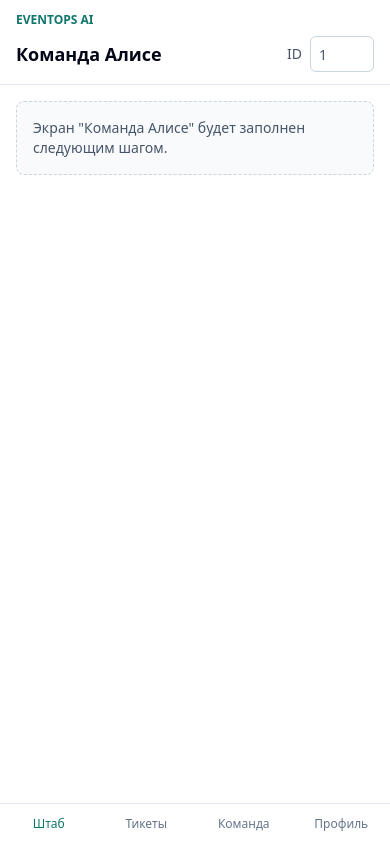
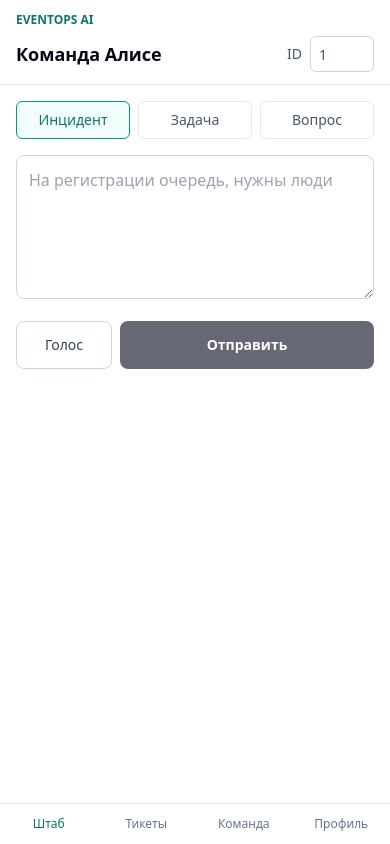
Before and after one commit to rjazhenka1/Alice-AI-Hack, a React (Vite) app in the folder eventops/frontend/: page / in a window 390 px wide. Built offline with nearby package versions, Linux system fonts and the light colour scheme.

Commit message:
add mobile command screen

```diff
--- a/eventops/frontend/src/App.jsx
+++ b/eventops/frontend/src/App.jsx
@@ -1,4 +1,5 @@
 import { useState } from "react";
+import CommandBar from "./components/CommandBar.jsx";
 import { useAppStore } from "./store/useAppStore.js";
 
 const tabs = [
@@ -17,6 +18,7 @@ const titles = {
 
 export default function App() {
   const [activeTab, setActiveTab] = useState("command");
+  const [lastCommand, setLastCommand] = useState(null);
   const eventId = useAppStore((state) => state.eventId);
   const setEventId = useAppStore((state) => state.setEventId);
 
@@ -43,11 +45,32 @@ export default function App() {
         </header>
 
         <main className="flex-1 px-4 py-4">
-          <section className="rounded-lg border border-dashed border-slate-300 bg-slate-50 p-4">
-            <p className="text-sm text-slate-600">
-              Экран "{titles[activeTab]}" будет заполнен следующим шагом.
-            </p>
-          </section>
+          {activeTab === "command" ? (
+            <div className="space-y-4">
+              <CommandBar onSubmit={setLastCommand} />
+              {lastCommand ? (
+                <section className="rounded-lg border border-slate-200 bg-slate-50 p-4">
+                  <p className="text-xs font-semibold uppercase text-slate-500">
+                    Последняя команда
+                  </p>
+                  <p className="mt-2 text-sm text-slate-900">
+                    {lastCommand.text || "Аудио-команда записана для Алисы"}
+                  </p>
+                  {lastCommand.mimeType ? (
+                    <p className="mt-1 text-xs text-slate-500">
+                      {lastCommand.mimeType}
+                    </p>
+                  ) : null}
+                </section>
+              ) : null}
+            </div>
+          ) : (
+            <section className="rounded-lg border border-dashed border-slate-300 bg-slate-50 p-4">
+              <p className="text-sm text-slate-600">
+                Экран "{titles[activeTab]}" будет заполнен следующим шагом.
+              </p>
+            </section>
+          )}
         </main>
 
         <nav className="grid grid-cols-4 border-t border-slate-200 bg-white">
--- a/eventops/frontend/src/components/CommandBar.jsx
+++ b/eventops/frontend/src/components/CommandBar.jsx
@@ -0,0 +1,153 @@
+import { useRef, useState } from "react";
+
+const commandTypes = [
+  { id: "incident", label: "Инцидент" },
+  { id: "task", label: "Задача" },
+  { id: "question", label: "Вопрос" },
+];
+
+const audioTypes = ["audio/webm;codecs=opus", "audio/webm", "audio/mp4"];
+
+function blobToBase64(blob) {
+  return new Promise((resolve, reject) => {
+    const reader = new FileReader();
+    reader.onerror = reject;
+    reader.onloadend = () => resolve(reader.result.split(",")[1]);
+    reader.readAsDataURL(blob);
+  });
+}
+
+export default function CommandBar({ onSubmit }) {
+  const [commandType, setCommandType] = useState("incident");
+  const [isRecording, setIsRecording] = useState(false);
+  const [text, setText] = useState("");
+  const [voiceStatus, setVoiceStatus] = useState("");
+  const chunksRef = useRef([]);
+  const recorderRef = useRef(null);
+  const streamRef = useRef(null);
+
+  const submit = (event) => {
+    event.preventDefault();
+    const command = text.trim();
+
+    if (!command) {
+      return;
+    }
+
+    onSubmit({ type: commandType, text: command });
+    setText("");
+  };
+
+  const stopRecording = () => {
+    recorderRef.current?.stop();
+  };
+
+  const startRecording = async () => {
+    setVoiceStatus("");
+
+    if (!window.isSecureContext) {
+      setVoiceStatus("Голосовой ввод требует localhost или HTTPS.");
+      return;
+    }
+
+    if (!navigator.mediaDevices?.getUserMedia || !window.MediaRecorder) {
+      setVoiceStatus("Запись аудио не поддерживается этим браузером.");
+      return;
+    }
+
+    try {
+      const stream = await navigator.mediaDevices.getUserMedia({ audio: true });
+      const mimeType = audioTypes.find((type) =>
+        MediaRecorder.isTypeSupported(type),
+      );
+      const recorder = new MediaRecorder(stream, mimeType ? { mimeType } : {});
+
+      chunksRef.current = [];
+      recorderRef.current = recorder;
+      streamRef.current = stream;
+
+      recorder.ondataavailable = (event) => {
+        if (event.data.size > 0) {
+          chunksRef.current.push(event.data);
+        }
+      };
+      recorder.onstop = async () => {
+        setIsRecording(false);
+        stream.getTracks().forEach((track) => track.stop());
+
+        const blob = new Blob(chunksRef.current, {
+          type: recorder.mimeType || "audio/webm",
+        });
+        const audioBase64 = await blobToBase64(blob);
+
+        onSubmit({
+          type: commandType,
+          audioBase64,
+          mimeType: blob.type,
+        });
+        setVoiceStatus("Аудио записано и готово к отправке Алисе.");
+      };
+
+      recorder.start();
+      setIsRecording(true);
+      setVoiceStatus("Идёт запись. Нажми Стоп, когда закончишь.");
+    } catch (error) {
+      setIsRecording(false);
+      streamRef.current?.getTracks().forEach((track) => track.stop());
+      setVoiceStatus(
+        error.name === "NotAllowedError"
+          ? "Браузер не дал доступ к микрофону."
+          : "Не удалось начать запись аудио.",
+      );
+    }
+  };
+
+  return (
+    <form className="space-y-4" onSubmit={submit}>
+      <div className="grid grid-cols-3 gap-2">
+        {commandTypes.map((type) => (
+          <button
+            className={`rounded-md border px-3 py-2 text-sm font-medium ${
+              commandType === type.id
+                ? "border-teal-600 bg-teal-50 text-teal-700"
+                : "border-slate-200 text-slate-600"
+            }`}
+            key={type.id}
+            type="button"
+            onClick={() => setCommandType(type.id)}
+          >
+            {type.label}
+          </button>
+        ))}
+      </div>
+
+      <textarea
+        className="min-h-36 w-full rounded-lg border border-slate-300 px-3 py-3 text-base outline-none focus:border-teal-600"
+        placeholder="На регистрации очередь, нужны люди"
+        value={text}
+        onChange={(event) => setText(event.target.value)}
+      />
+
+      <div className="grid grid-cols-[96px_1fr] gap-2">
+        <button
+          className="h-12 rounded-lg border border-slate-300 text-sm font-medium text-slate-700 disabled:opacity-60"
+          type="button"
+          onClick={isRecording ? stopRecording : startRecording}
+        >
+          {isRecording ? "Стоп" : "Голос"}
+        </button>
+        <button
+          className="h-12 rounded-lg bg-slate-950 text-sm font-semibold text-white disabled:opacity-60"
+          disabled={!text.trim()}
+          type="submit"
+        >
+          Отправить
+        </button>
+      </div>
+
+      {voiceStatus ? (
+        <p className="text-sm text-slate-500">{voiceStatus}</p>
+      ) : null}
+    </form>
+  );
+}
```
